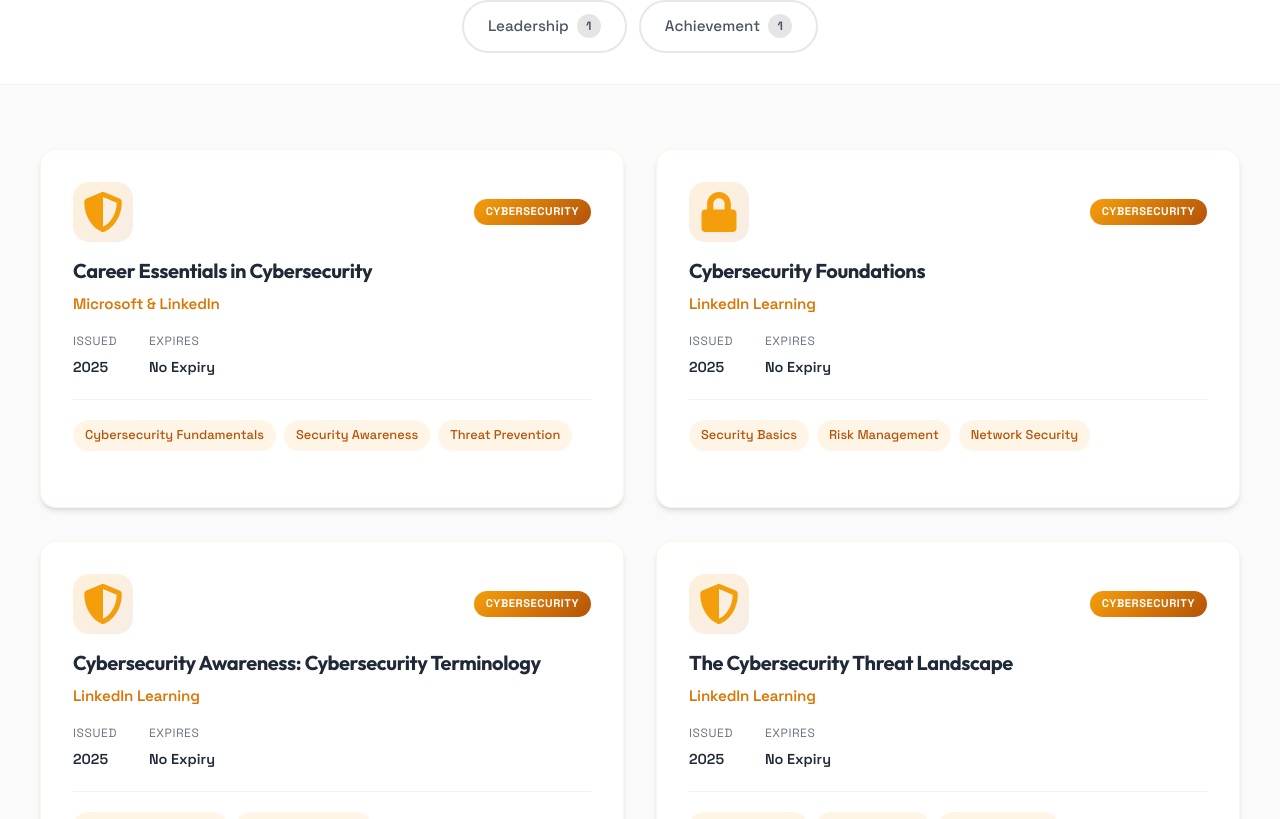
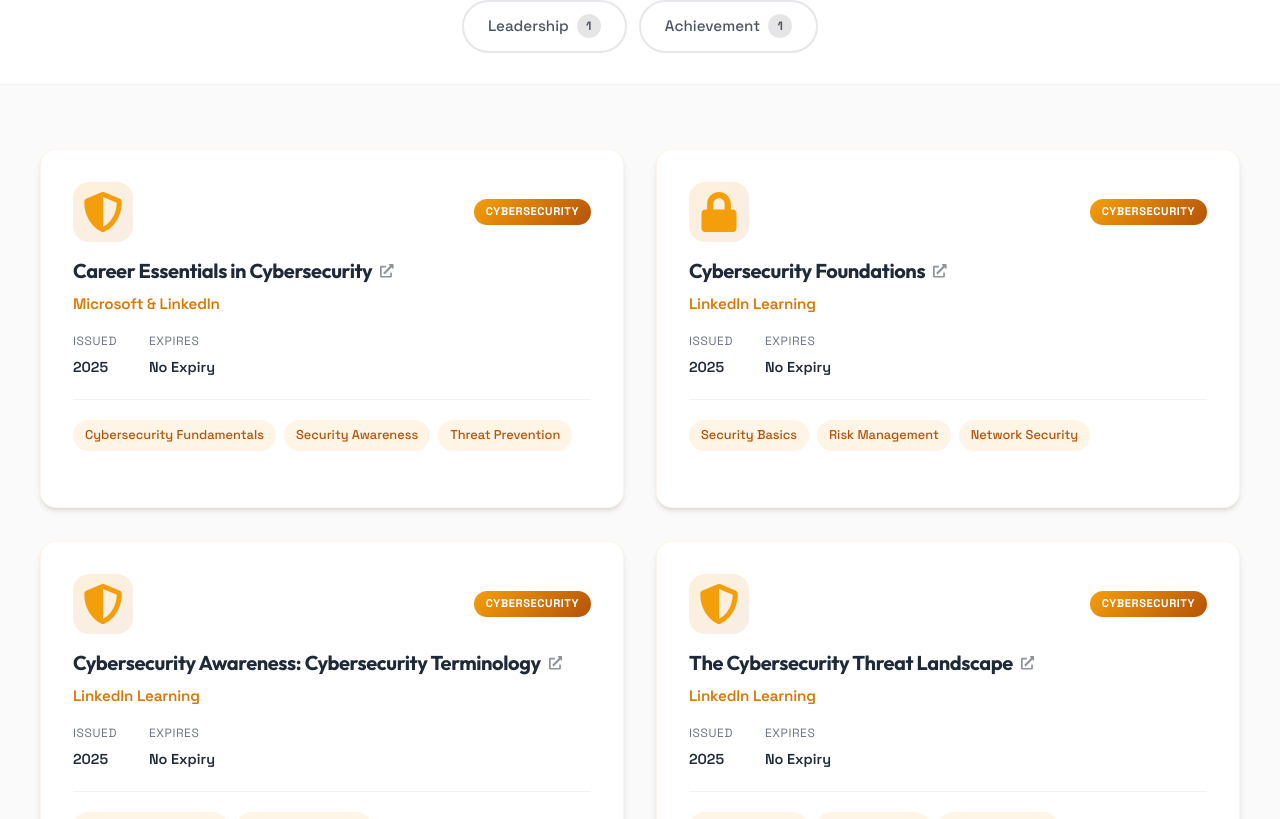
Before and after one commit to ratna3/ratnatalk, a Next.js app: page /certifications in a window 1280 px wide. Shown: the part 821-1640 px from the top of the page. Built offline with nearby package versions, Linux system fonts and the light colour scheme.

Commit message:
Add hyperlinks to all certifications with credential URLs

```diff
--- a/src/app/certifications/page.module.css
+++ b/src/app/certifications/page.module.css
@@ -258,6 +258,29 @@
     color: var(--color-charcoal);
     margin-bottom: 0.5rem;
     line-height: 1.3;
+    display: inline-flex;
+    align-items: center;
+    gap: 0.5rem;
+}
+
+.certTitleLink {
+    text-decoration: none;
+    color: inherit;
+    transition: color 0.3s ease;
+}
+
+.certTitleLink:hover .certTitle {
+    color: var(--color-primary);
+}
+
+.externalLinkIcon {
+    font-size: 0.85rem;
+    opacity: 0.5;
+    transition: opacity 0.3s ease;
+}
+
+.certTitleLink:hover .externalLinkIcon {
+    opacity: 1;
 }
 
 .certIssuer {
--- a/src/app/certifications/page.tsx
+++ b/src/app/certifications/page.tsx
@@ -20,7 +20,8 @@
     FaLaptopCode,
     FaProjectDiagram,
     FaBrain,
-    FaPalette
+    FaPalette,
+    FaExternalLinkAlt
 } from "react-icons/fa";
 import { SiDocker, SiMongodb, SiAngular, SiD3Dotjs, SiAtlassian } from "react-icons/si";
 import { useScrollAnimation } from "@/hooks/useScrollAnimation";
@@ -41,6 +42,7 @@
         category: "Cybersecurity",
         skills: ["Cybersecurity Fundamentals", "Security Awareness", "Threat Prevention"],
         icon: <FaShieldAlt />,
+        credentialUrl: "https://lnkd.in/gFbrRSwU",
     },
     {
         id: 2,
@@ -51,6 +53,7 @@
         category: "Cybersecurity",
         skills: ["Security Basics", "Risk Management", "Network Security"],
         icon: <FaLock />,
+        credentialUrl: "https://www.linkedin.com/learning/certificates/725ad607530eb09d28f3fcab82b22901cd69c7ab933e83fb73680bc399b20e35",
     },
     {
         id: 3,
@@ -61,6 +64,7 @@
         category: "Cybersecurity",
         skills: ["Security Terminology", "Threat Landscape"],
         icon: <FaShieldAlt />,
+        credentialUrl: "https://www.linkedin.com/learning/certificates/ef36ee488b33da0522fe50d04782545f6e2aa92826d25dd078532c60c76c8d6b",
     },
     {
         id: 4,
@@ -71,6 +75,7 @@
         category: "Cybersecurity",
         skills: ["Threat Analysis", "Attack Vectors", "Security Trends"],
         icon: <FaShieldAlt />,
+        credentialUrl: "https://www.linkedin.com/learning/certificates/a3db18069b60c7d8b565b79427590b11ec44582e1819eb7f0ac7370ea590bc34",
     },
     {
         id: 5,
@@ -81,6 +86,7 @@
         category: "Cybersecurity",
         skills: ["AI Security", "Security Copilot", "Threat Detection"],
         icon: <FaMicrosoft />,
+        credentialUrl: "https://www.linkedin.com/learning/certificates/6fe505bbdfb924843bb3f36af07c8937997c7d8b7b33068393dd1cc9bb39de12",
     },
     {
         id: 6,
@@ -91,6 +97,7 @@
         category: "Cybersecurity",
         skills: ["Malware Analysis", "Ethical Hacking", "Reverse Engineering"],
         icon: <FaLock />,
+        credentialUrl: "https://lnkd.in/gGpwuFXD",
     },
     {
         id: 7,
@@ -101,6 +108,7 @@
         category: "Cybersecurity",
         skills: ["OSINT", "Web Reconnaissance", "Penetration Testing"],
         icon: <FaNetworkWired />,
+        credentialUrl: "https://www.linkedin.com/learning/certificates/9469d2ecb238dee78285bee12d402d72934e409495839bbd6b72017919e4019b",
     },
     {
         id: 8,
@@ -111,6 +119,7 @@
         category: "Cybersecurity",
         skills: ["Network Analysis", "Traffic Monitoring", "Wireshark"],
         icon: <FaNetworkWired />,
+        credentialUrl: "https://lnkd.in/gRScNVHv",
     },
     {
         id: 9,
@@ -121,6 +130,7 @@
         category: "Cybersecurity",
         skills: ["SIEM", "Security Monitoring", "Log Analysis"],
         icon: <FaServer />,
+        credentialUrl: "https://lnkd.in/gr8fyeRw",
     },
     {
         id: 10,
@@ -131,6 +141,7 @@
         category: "Cybersecurity",
         skills: ["Windows Security", "Event Logs", "Incident Response"],
         icon: <FaMicrosoft />,
+        credentialUrl: "https://lnkd.in/g_ZE7zWy",
     },
     {
         id: 11,
@@ -141,6 +152,7 @@
         category: "Cybersecurity",
         skills: ["Footprinting", "Reconnaissance", "Information Gathering"],
         icon: <FaShieldAlt />,
+        credentialUrl: "https://lnkd.in/gyhaAmi3",
     },
     // DevOps/Docker
     {
@@ -152,6 +164,7 @@
         category: "DevOps",
         skills: ["Docker", "Containerization", "Container Management"],
         icon: <SiDocker />,
+        credentialUrl: "https://lnkd.in/gMwzfaPa",
     },
     {
         id: 13,
@@ -162,6 +175,7 @@
         category: "DevOps",
         skills: ["Docker Basics", "Container Deployment"],
         icon: <FaDocker />,
+        credentialUrl: "https://www.linkedin.com/learning/certificates/ff5d6f61958c24868f61e2a5f43e5ca68a590b3994fbfe3911da4763e87329d3",
     },
     {
         id: 14,
@@ -172,6 +186,7 @@
         category: "DevOps",
         skills: ["Docker", "Images", "Containers"],
         icon: <FaDocker />,
+        credentialUrl: "https://www.linkedin.com/learning/certificates/22a2e5626af30bc9405b9c61b66aedb9dfec01959e3cbecdfea5764407a8adb2",
     },
     {
         id: 15,
@@ -182,6 +197,7 @@
         category: "DevOps",
         skills: ["Docker Compose", "Multi-container Apps", "Orchestration"],
         icon: <FaDocker />,
+        credentialUrl: "https://www.linkedin.com/learning/certificates/8d3c7349deb5bf6db6e49833fa839b6a951f665d0b7cfb80aca8b778d7d22a39",
     },
     // GitHub
     {
@@ -193,6 +209,7 @@
         category: "GitHub",
         skills: ["GitHub", "Version Control", "Collaboration"],
         icon: <FaGithub />,
+        credentialUrl: "https://lnkd.in/gtA59fXc",
     },
     {
         id: 17,
@@ -203,6 +220,7 @@
         category: "GitHub",
         skills: ["Code Search", "GitHub Navigation"],
         icon: <FaGithub />,
+        credentialUrl: "https://www.linkedin.com/learning/certificates/f7110d657b88f3d42a13d7d62b98e240786d01f3def436a53e98ff55869f4628",
     },
     {
         id: 18,
@@ -213,16 +231,18 @@
         category: "GitHub",
         skills: ["GitHub Copilot", "AI Coding", "Productivity"],
         icon: <FaGithub />,
+        credentialUrl: "https://lnkd.in/guYa6z53",
     },
     {
         id: 19,
         title: "GitHub Copilot Challenge",
-        issuer: "GitHub",
+        issuer: "Microsoft Americas Azure Team",
         issueDate: "2025",
         expiryDate: "No Expiry",
         category: "GitHub",
         skills: ["AI Pair Programming", "Code Generation"],
         icon: <FaGithub />,
+        credentialUrl: "https://www.credly.com/badges/de951714-3ac4-4d33-ab8c-091b609c744c/linked_in_profile",
     },
     {
         id: 20,
@@ -233,6 +253,7 @@
         category: "GitHub",
         skills: ["GitHub Actions", "CI/CD", "Automation"],
         icon: <FaGithub />,
+        credentialUrl: "https://www.linkedin.com/learning/certificates/0080935b2bcccfe2a98e06782cf94afac2ff805312745b05b87d621630502814",
     },
     {
         id: 21,
@@ -243,6 +264,7 @@
         category: "GitHub",
         skills: ["Project Management", "GitHub Projects", "Team Collaboration"],
         icon: <FaProjectDiagram />,
+        credentialUrl: "https://www.linkedin.com/learning/certificates/595998e9027e9f8dd408934e49930584e787027bbef1b997a77773db71d806b2",
     },
     // Software Development
     {
@@ -254,6 +276,7 @@
         category: "Development",
         skills: ["Software Development", "Best Practices", "SDLC"],
         icon: <FaCode />,
+        credentialUrl: "https://lnkd.in/g9FjMMWF",
     },
     {
         id: 23,
@@ -264,6 +287,7 @@
         category: "Development",
         skills: ["Career Skills", "Professional Development"],
         icon: <FaLaptopCode />,
+        credentialUrl: "https://www.linkedin.com/learning/certificates/1195851e66bf542061465bd040652bf61827e44b474681d274b51577cf03e3e3",
     },
     {
         id: 24,
@@ -274,6 +298,7 @@
         category: "Development",
         skills: ["Programming Basics", "Logic", "Algorithms"],
         icon: <FaCode />,
+        credentialUrl: "https://www.linkedin.com/learning/certificates/303af4d1c8fc5411de90d4456d465a33ede1ae46ddbefeb2b7dbc492c2af9d7b",
     },
     {
         id: 25,
@@ -284,6 +309,7 @@
         category: "Development",
         skills: ["Advanced Programming", "Data Structures", "OOP"],
         icon: <FaCode />,
+        credentialUrl: "https://www.linkedin.com/learning/certificates/e6e8ccbefe72a2abb90e6b2053b2f6fa85bc1fc2d478f59798456a8115619647",
     },
     // Web Development
     {
@@ -295,6 +321,7 @@
         category: "Web Dev",
         skills: ["Angular", "TypeScript", "Frontend Development"],
         icon: <SiAngular />,
+        credentialUrl: "https://lnkd.in/gE-ygVjr",
     },
     {
         id: 27,
@@ -305,6 +332,7 @@
         category: "Web Dev",
         skills: ["D3.js", "Data Visualization", "JavaScript"],
         icon: <SiD3Dotjs />,
+        credentialUrl: "https://lnkd.in/gtJ5Yg52",
     },
     {
         id: 28,
@@ -315,6 +343,7 @@
         category: "Web Dev",
         skills: ["Redux", "State Management", "React"],
         icon: <FaReact />,
+        credentialUrl: "https://lnkd.in/gM_PCyrq",
     },
     {
         id: 29,
@@ -325,6 +354,7 @@
         category: "Web Dev",
         skills: ["React.js", "UI Development", "Components"],
         icon: <FaReact />,
+        credentialUrl: "https://lnkd.in/gXgFB_cW",
     },
     {
         id: 30,
@@ -335,6 +365,7 @@
         category: "Web Dev",
         skills: ["Full-Stack", "MERN Stack", "Node.js", "MongoDB"],
         icon: <SiMongodb />,
+        credentialUrl: "https://lnkd.in/gsduHDH5",
     },
     // AI/Generative AI
     {
@@ -346,6 +377,7 @@
         category: "AI",
         skills: ["Azure AI", "Machine Learning", "AI Services"],
         icon: <FaMicrosoft />,
+        credentialUrl: "https://lnkd.in/gbhQjWWN",
     },
     {
         id: 32,
@@ -356,6 +388,7 @@
         category: "AI",
         skills: ["MCP", "AI Integration", "Anthropic"],
         icon: <FaBrain />,
+        credentialUrl: "http://verify.skilljar.com/c/rqadmm8qbaiz",
     },
     {
         id: 33,
@@ -366,6 +399,7 @@
         category: "AI",
         skills: ["Generative AI", "AI Fundamentals"],
         icon: <FaRobot />,
+        credentialUrl: "https://lnkd.in/gcS4Tcyf",
     },
     {
         id: 34,
@@ -376,6 +410,7 @@
         category: "AI",
         skills: ["Generative AI", "Creative AI", "Adobe Firefly"],
         icon: <FaPalette />,
+        credentialUrl: "https://lnkd.in/gbNAwe2e",
     },
     {
         id: 35,
@@ -386,6 +421,7 @@
         category: "AI",
         skills: ["AI Imaging", "Creative Tools"],
         icon: <FaPalette />,
+        credentialUrl: "https://lnkd.in/gVqPJBef",
     },
     {
         id: 36,
@@ -396,6 +432,7 @@
         category: "AI",
         skills: ["AI Ethics", "Legal Considerations", "IP Rights"],
         icon: <FaRobot />,
+        credentialUrl: "https://lnkd.in/g8PweP2i",
     },
     {
         id: 37,
@@ -406,6 +443,7 @@
         category: "AI",
         skills: ["Adobe AI", "Photoshop", "Creative Cloud"],
         icon: <FaPalette />,
+        credentialUrl: "https://lnkd.in/gRBJDYiM",
     },
     // IT Service Management
     {
@@ -417,6 +455,7 @@
         category: "ITSM",
         skills: ["ITSM", "Jira Service Management", "Atlassian"],
         icon: <SiAtlassian />,
+        credentialUrl: "https://lnkd.in/g6K2_baa",
     },
     {
         id: 39,
@@ -427,6 +466,7 @@
         category: "ITSM",
         skills: ["Problem Management", "ITIL", "Root Cause Analysis"],
         icon: <FaCogs />,
+        credentialUrl: "https://lnkd.in/g9RBgPXf",
     },
     {
         id: 40,
@@ -437,6 +477,7 @@
         category: "ITSM",
         skills: ["Change Management", "ITIL", "CAB"],
         icon: <FaServer />,
+        credentialUrl: "https://lnkd.in/ghNxPNFQ",
     },
     {
         id: 41,
@@ -447,6 +488,7 @@
         category: "ITSM",
         skills: ["Service Desk", "KPIs", "Monitoring"],
         icon: <FaServer />,
+        credentialUrl: "https://lnkd.in/gjrJCb7R",
     },
     {
         id: 42,
@@ -457,6 +499,7 @@
         category: "ITSM",
         skills: ["Service Management", "Ticketing", "User Support"],
         icon: <FaServer />,
+        credentialUrl: "https://www.linkedin.com/learning/certificates/eda523289dd3e73fe715f7b8790e422f8bcbc09003a26c9d2caf0c066bf5e246",
     },
     // Leadership/Other
     {
@@ -468,6 +511,7 @@
         category: "Leadership",
         skills: ["Scrum", "Agile", "Project Management"],
         icon: <FaProjectDiagram />,
+        credentialUrl: "https://www.linkedin.com/learning/certificates/d05acb175ffb0e53578798ed95c29b81d8bb047b67e4a5ceb6f7306e20a322f9",
     },
     {
         id: 44,
@@ -478,6 +522,7 @@
         category: "Achievement",
         skills: ["Entrepreneurship", "Pitching", "Innovation"],
         icon: <FaTrophy />,
+        credentialUrl: "https://www.linkedin.com/posts/ratna-kirti_teamwork-collaboration-nevergiveup-ugcPost-7376195157190369280-aPU7",
     },
 ];
 
@@ -515,7 +560,17 @@
                         </span>
                         <span className={styles.certCategory}>{cert.category}</span>
                     </div>
-                    <h2 className={styles.certTitle}>{cert.title}</h2>
+                    <a
+                        href={cert.credentialUrl}
+                        target="_blank"
+                        rel="noopener noreferrer"
+                        className={styles.certTitleLink}
+                    >
+                        <h2 className={styles.certTitle}>
+                            {cert.title}
+                            <FaExternalLinkAlt className={styles.externalLinkIcon} />
+                        </h2>
+                    </a>
                     <p className={styles.certIssuer}>{cert.issuer}</p>
 
                     <div className={styles.certDates}>
```
